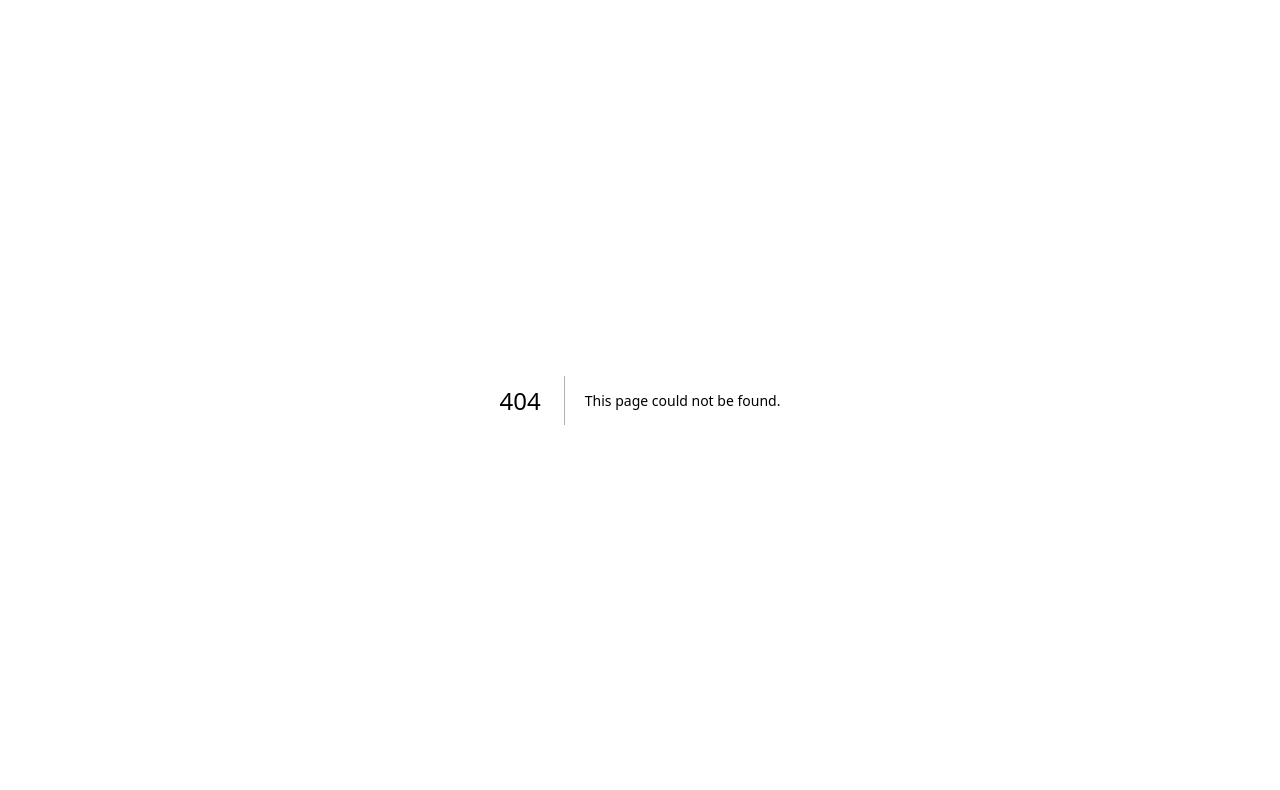
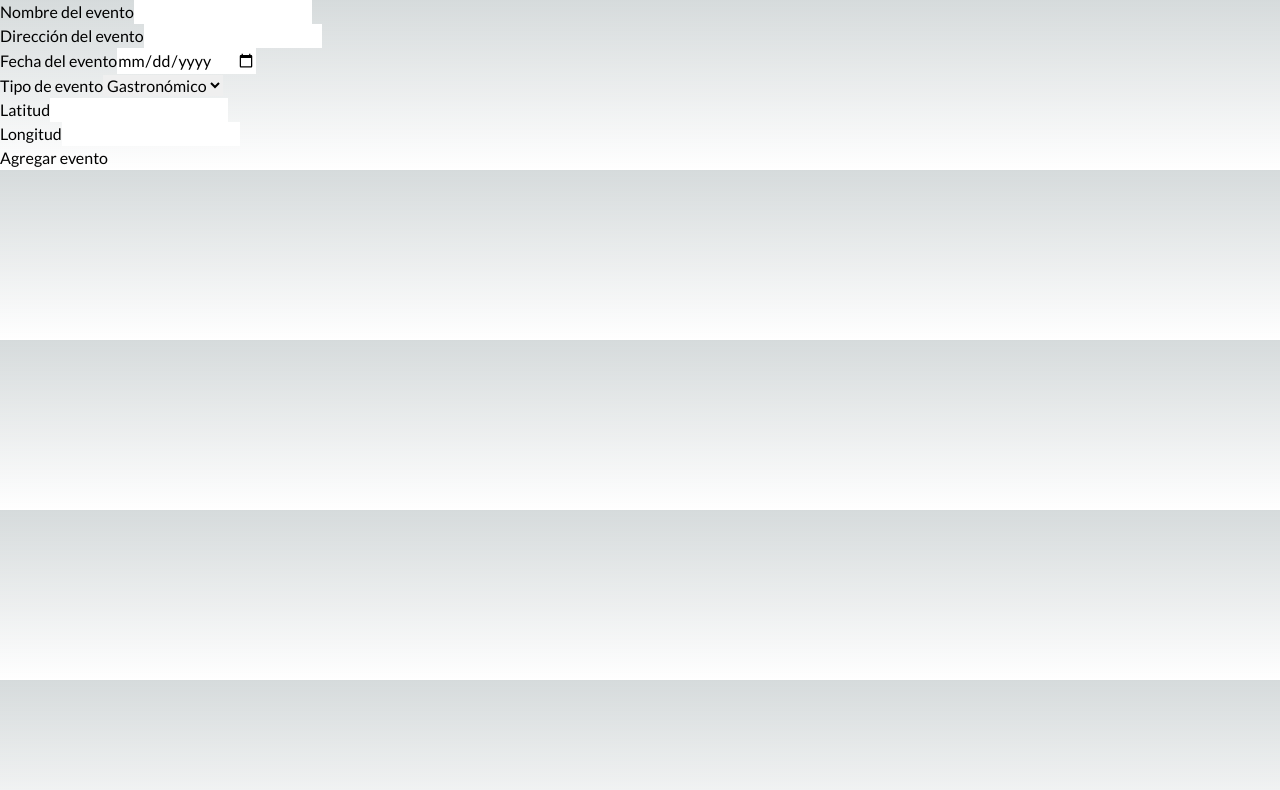
Before and after one commit to igrowker/i003-eventmap-front, a Next.js app: page /PostEvent in a window 1280 px wide. Before the commit this address had no page. Shown: the top 790 px of the page. Built offline with nearby package versions, Linux system fonts and the light colour scheme.

Commit message:
postEvent creado

```diff
--- /dev/null
+++ b/src/app/PostEvent/page.tsx
@@ -0,0 +1,10 @@
+import React from 'react'
+import PostEvent from '@/components/PostEvent/PostEvent'
+
+function CreateEvent() {
+  return (
+    <PostEvent/>
+  )
+}
+
+export default CreateEvent
--- /dev/null
+++ b/src/components/PostEvent/PostEvent.tsx
@@ -0,0 +1,131 @@
+"use client";
+
+import React from "react";
+import { useState } from "react";
+
+type EventFormData = {
+  name: string;
+  address: string;
+  date: string;
+  type: "Gastronomico" | "Artistico" | "Deportivo";
+  lat: string;
+  lon: string;
+};
+
+export default function PostEvent() {
+  const [formData, setFormData] = useState<EventFormData>({
+    name: "",
+    address: "",
+    date: "",
+    type: "Gastronomico",
+    lat: "",
+    lon: "",
+  });
+
+  const handleChange = (
+    e: React.ChangeEvent<HTMLInputElement | HTMLSelectElement>
+  ) => {
+    setFormData({
+      ...formData,
+      [e.target.name]: e.target.value,
+    });
+  };
+
+  const handleSubmit = async (e: React.FormEvent) => {
+    e.preventDefault();
+
+    //POST al backend
+    try {
+      const response = await fetch("endpoint", {
+        method: "POST",
+        headers: {
+          "Content-Type": "application/json",
+        },
+        body: JSON.stringify({
+          ...formData,
+          location: [{ lat: formData.lat, lon: formData.lon }],
+        }),
+      });
+
+      if (response.ok) {
+        console.log("Evento enviado con éxito");
+      } else {
+        console.error("Error al enviar el evento");
+      }
+    } catch (error) {
+      console.error("Error:", error);
+    }
+  };
+
+  return (
+    <form onSubmit={handleSubmit}>
+      <div>
+        <label>Nombre del evento</label>
+        <input
+          type="text"
+          name="name"
+          value={formData.name}
+          onChange={handleChange}
+          required
+        />
+      </div>
+
+      <div>
+        <label>Dirección del evento</label>
+        <input
+          type="text"
+          name="address"
+          value={formData.address}
+          onChange={handleChange}
+          required
+        />
+      </div>
+
+      <div>
+        <label>Fecha del evento</label>
+        <input
+          type="date"
+          name="date"
+          value={formData.date}
+          onChange={handleChange}
+          required
+        />
+      </div>
+
+      <div>
+        <label>Tipo de evento</label>
+        <select name="type" value={formData.type} onChange={handleChange}>
+          <option value="Gastronomico">Gastronómico</option>
+          <option value="Artistico">Artístico</option>
+          <option value="Deportivo">Deportivo</option>
+        </select>
+      </div>
+
+      {/* Hablar con christian para ver como recuperar latitud y longitud de abajo. */}
+
+      <div>
+        <label>Latitud</label>
+        <input
+          type="text"
+          name="lat"
+          value={formData.lat}
+          onChange={handleChange}
+          required
+        />
+      </div>
+
+      <div>
+        <label>Longitud</label>
+        <input
+          type="text"
+          name="lon"
+          value={formData.lon}
+          onChange={handleChange}
+          required
+        />
+      </div>
+
+      <button type="submit">Agregar evento</button>
+    </form>
+  );
+}
```
Also changed, not shown: src/validations/eventSchema.ts (added).
